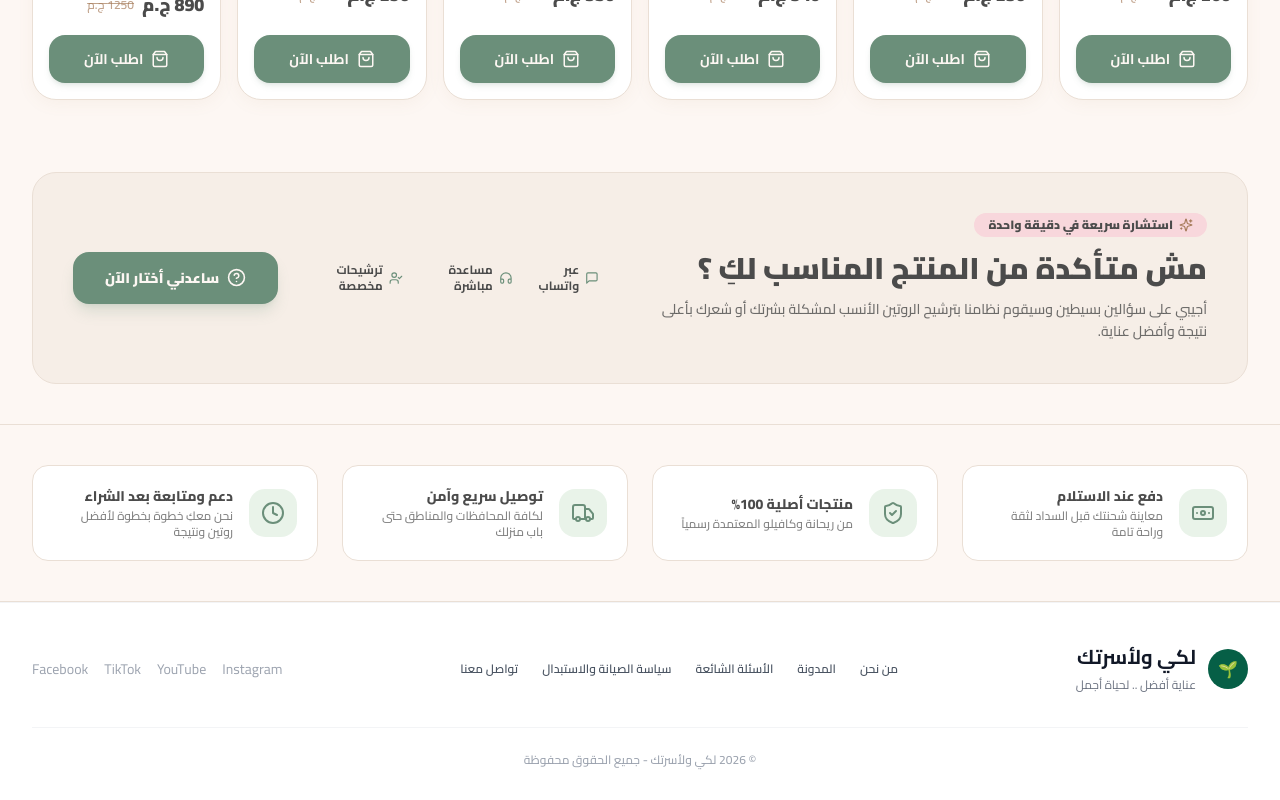
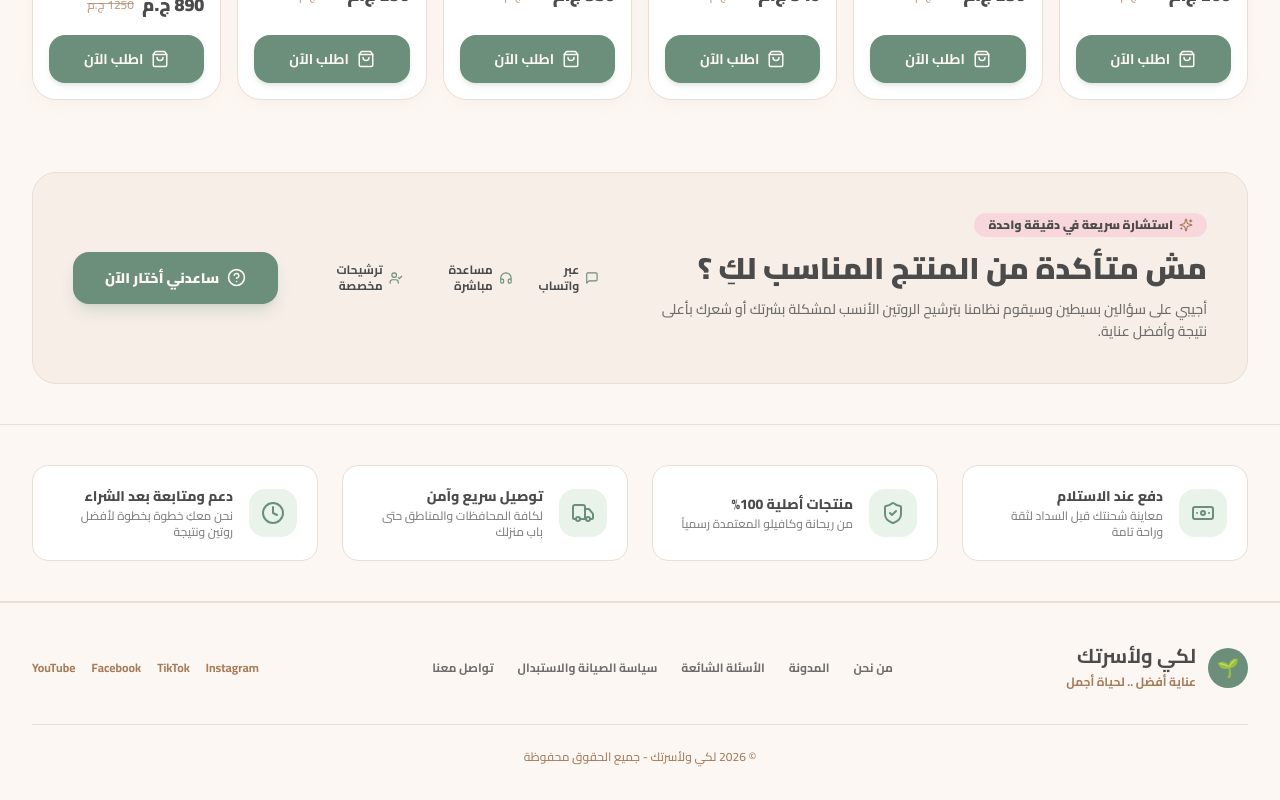
Before and after one commit to aipudiohelp/laky-store, a Next.js app: page / in a window 1280 px wide. Shown: the part 1967-2767 px from the top of the page. Built offline with nearby package versions, Linux system fonts and the light colour scheme.

Commit message:
Update Footer.jsx

```diff
--- a/src/components/layout/Footer.jsx
+++ b/src/components/layout/Footer.jsx
@@ -1,38 +1,40 @@
-import { ShieldCheck, Truck, Clock, Heart } from "lucide-react";
-
 export default function Footer() {
   return (
-    <footer id="footer" className="bg-white border-t border-gray-100 pt-10 pb-8 text-gray-600">
+    <footer id="footer" className="bg-[#FDF7F3] border-t border-[#EADFD5] pt-10 pb-8 text-[#4B4B4B]">
       <div className="max-w-7xl mx-auto px-4 sm:px-6 lg:px-8">
-        <div className="flex flex-col md:flex-row items-center justify-between gap-6 pb-8 border-b border-gray-100">
+        <div className="flex flex-col md:flex-row items-center justify-between gap-6 pb-8 border-b border-[#EADFD5]">
 
+          {/* هوية المتجر واللوجو */}
           <div className="flex items-center gap-3">
-            <div className="w-10 h-10 bg-emerald-800 text-white rounded-full flex items-center justify-center font-bold">
+            <div className="w-10 h-10 bg-[#6B8F7A] text-[#FDF7F3] rounded-full flex items-center justify-center font-bold text-lg shadow-xs">
               🌱
             </div>
             <div>
-              <span className="text-xl font-bold text-gray-900 block">لكي ولأسرتك</span>
-              <span className="text-xs text-gray-500">عناية أفضل .. لحياة أجمل</span>
+              <span className="text-xl font-bold text-[#4B4B4B] block leading-tight">لكي ولأسرتك</span>
+              <span className="text-xs text-[#A67C5B] font-bold">عناية أفضل .. لحياة أجمل</span>
             </div>
           </div>
 
-          <div className="flex flex-wrap items-center justify-center gap-6 text-xs font-semibold text-gray-600">
-            <a href="#" className="hover:text-brand-green transition">من نحن</a>
-            <a href="#" className="hover:text-brand-green transition">المدونة</a>
-            <a href="#" className="hover:text-brand-green transition">الأسئلة الشائعة</a>
-            <a href="#" className="hover:text-brand-green transition">سياسة الصيانة والاستبدال</a>
-            <a href="#" className="hover:text-brand-green transition">تواصل معنا</a>
+          {/* روابط التصفح والمعلومات */}
+          <div className="flex flex-wrap items-center justify-center gap-6 text-xs font-bold text-[#4B4B4B]/80">
+            <a href="#" className="hover:text-[#6B8F7A] transition">من نحن</a>
+            <a href="#" className="hover:text-[#6B8F7A] transition">المدونة</a>
+            <a href="#" className="hover:text-[#6B8F7A] transition">الأسئلة الشائعة</a>
+            <a href="#" className="hover:text-[#6B8F7A] transition">سياسة الصيانة والاستبدال</a>
+            <a href="#" className="hover:text-[#6B8F7A] transition">تواصل معنا</a>
           </div>
 
-          <div className="flex items-center gap-4 text-gray-400 text-sm">
-            <span className="hover:text-pink-600 cursor-pointer transition">Instagram</span>
-            <span className="hover:text-red-600 cursor-pointer transition">YouTube</span>
-            <span className="hover:text-black cursor-pointer transition">TikTok</span>
-            <span className="hover:text-blue-600 cursor-pointer transition">Facebook</span>
+          {/* قنوات التواصل الاجتماعي بهوية موحدة وغير مشبعة */}
+          <div className="flex items-center gap-4 text-xs font-bold text-[#A67C5B]">
+            <span className="hover:text-[#6B8F7A] cursor-pointer transition">Instagram</span>
+            <span className="hover:text-[#6B8F7A] cursor-pointer transition">TikTok</span>
+            <span className="hover:text-[#6B8F7A] cursor-pointer transition">Facebook</span>
+            <span className="hover:text-[#6B8F7A] cursor-pointer transition">YouTube</span>
           </div>
         </div>
 
-        <div className="pt-6 text-center text-xs text-gray-400 font-medium">
+        {/* حقوق النشر */}
+        <div className="pt-6 text-center text-xs text-[#A67C5B] font-medium">
           © {new Date().getFullYear()} لكي ولأسرتك - جميع الحقوق محفوظة
         </div>
       </div>
```
